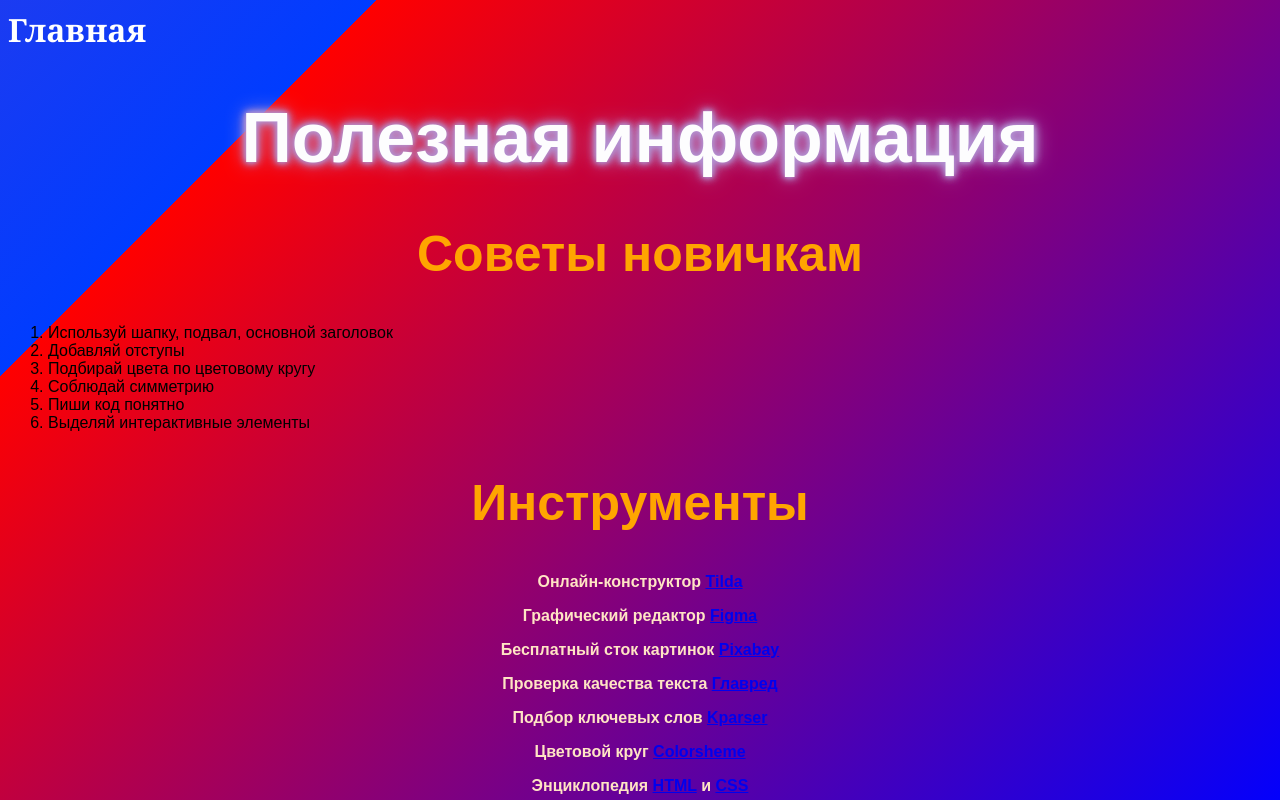
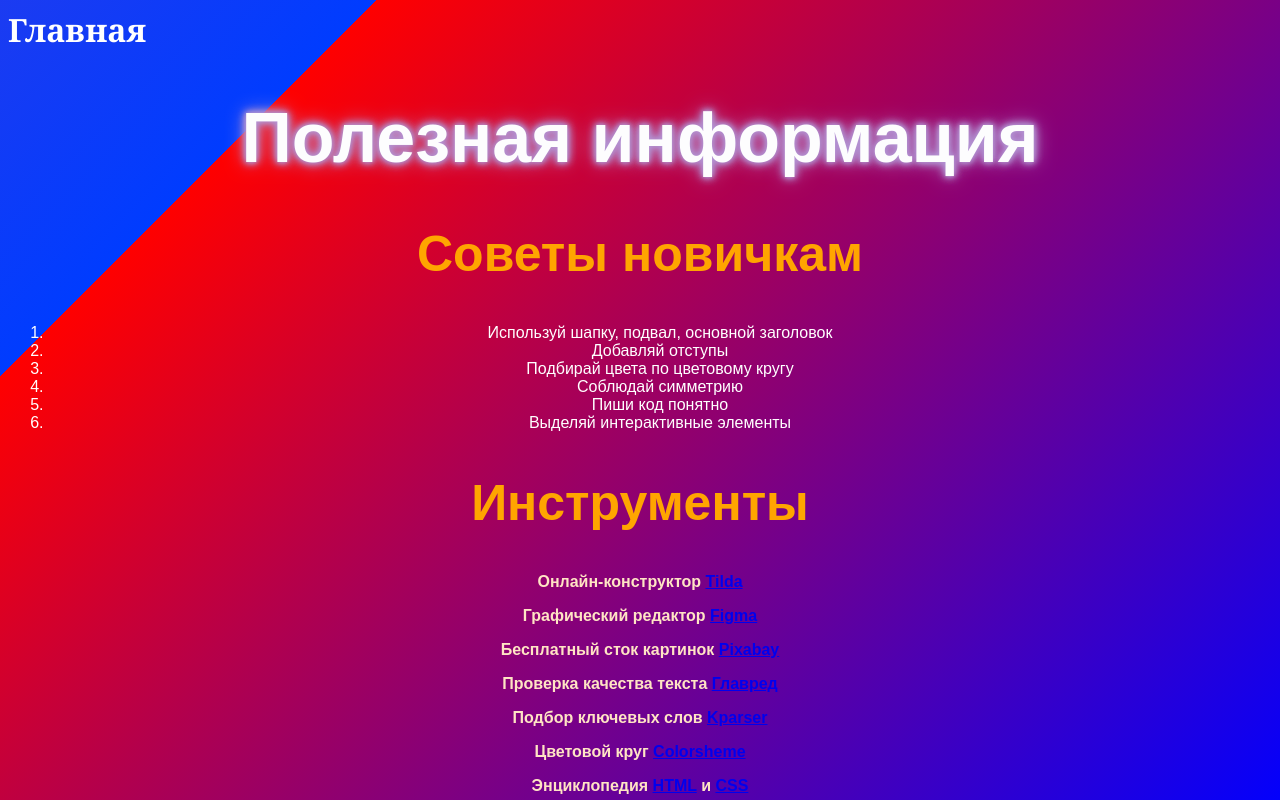
Before and after one commit to dlugosh/myachinvasiliy.github.io, a plain HTML site: page info.html in a window 1280 px wide. Shown: the top 800 px of the page. Drawn offline with Linux system fonts and the light colour scheme.

Commit message:
Update style.css

```diff
--- a/style.css
+++ b/style.css
@@ -167,6 +167,10 @@ p{
   counter-increment: li;
   content: counter(li);
 }
+li {
+    color: white;
+    text-align: center;
+}
 .footer{
 background-image: linear-gradient(to bottom, rgba(245, 53, 177, 0),rgba(1, 1, 1, 1));
 padding:30px 0px;
```
